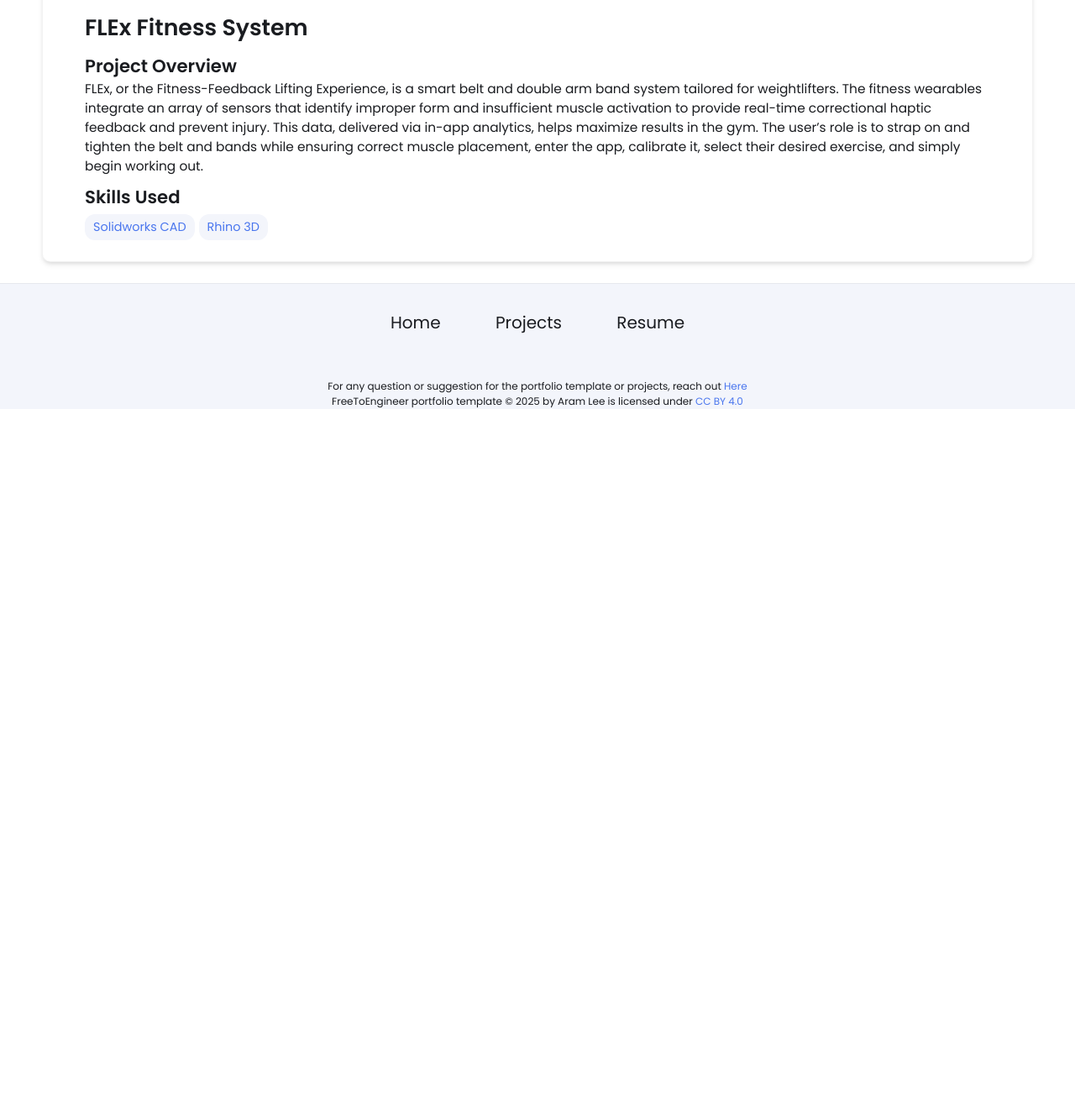
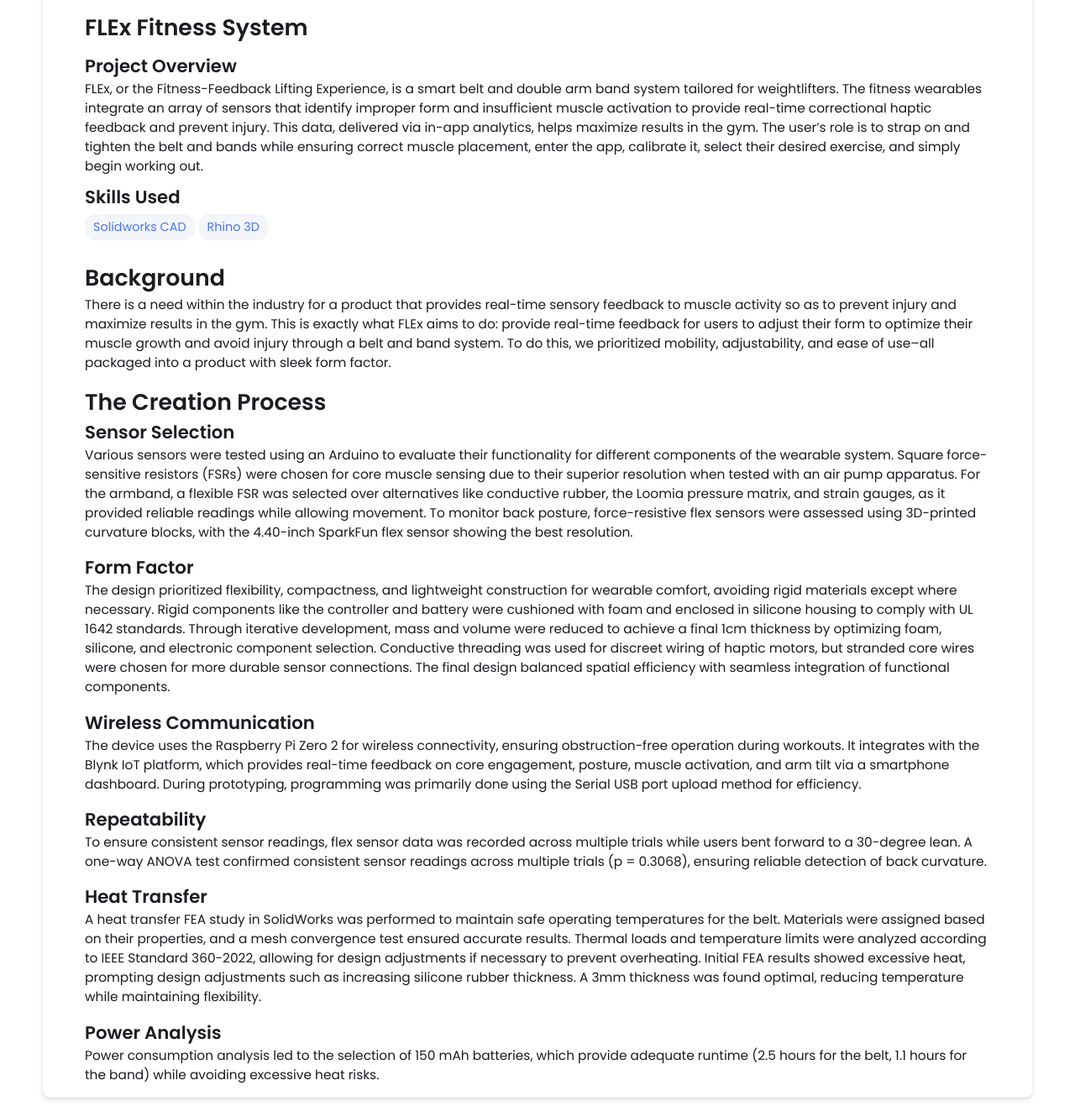
Before and after one commit to kazi-rabbe/kazi-rabbe.github.io, a Jekyll site: the page built from _projects/flex-fitness-system/index.md, in a window 1280 px wide and 1400 px high, scrolled down 424 px, cut to the strip 70-1400 px from the top of the window. Shown: the whole strip at 84% size. Built offline with Jekyll 4.4.1, drawn with Linux system fonts in a browser that asks for light colours; before the commit the page ends 981 px from its top, so only the background shows below that.

Commit message:
Update index.md

```diff
--- a/_projects/flex-fitness-system/index.md
+++ b/_projects/flex-fitness-system/index.md
@@ -7,3 +7,32 @@ skills:
 - Rhino 3D
 main-image: /project.webp
 ---
+
+# Background
+There is a need within the industry for a product
+that provides real-time sensory feedback to muscle activity
+so as to prevent injury and maximize results in the gym. This
+is exactly what FLEx aims to do: provide real-time feedback
+for users to adjust their form to optimize their muscle growth
+and avoid injury through a belt and band system. To do this, we prioritized
+mobility, adjustability, and ease of use--all packaged into a
+product with sleek form factor.
+
+# The Creation Process
+## Sensor Selection
+Various sensors were tested using an Arduino to evaluate their functionality for different components of the wearable system. Square force-sensitive resistors (FSRs) were chosen for core muscle sensing due to their superior resolution when tested with an air pump apparatus. For the armband, a flexible FSR was selected over alternatives like conductive rubber, the Loomia pressure matrix, and strain gauges, as it provided reliable readings while allowing movement. To monitor back posture, force-resistive flex sensors were assessed using 3D-printed curvature blocks, with the 4.40-inch SparkFun flex sensor showing the best resolution.
+
+## Form Factor
+The design prioritized flexibility, compactness, and lightweight construction for wearable comfort, avoiding rigid materials except where necessary. Rigid components like the controller and battery were cushioned with foam and enclosed in silicone housing to comply with UL 1642 standards. Through iterative development, mass and volume were reduced to achieve a final 1cm thickness by optimizing foam, silicone, and electronic component selection. Conductive threading was used for discreet wiring of haptic motors, but stranded core wires were chosen for more durable sensor connections. The final design balanced spatial efficiency with seamless integration of functional components.
+
+## Wireless Communication
+The device uses the Raspberry Pi Zero 2 for wireless connectivity, ensuring obstruction-free operation during workouts. It integrates with the Blynk IoT platform, which provides real-time feedback on core engagement, posture, muscle activation, and arm tilt via a smartphone dashboard. During prototyping, programming was primarily done using the Serial USB port upload method for efficiency.
+
+## Repeatability
+To ensure consistent sensor readings, flex sensor data was recorded across multiple trials while users bent forward to a 30-degree lean. A one-way ANOVA test confirmed consistent sensor readings across multiple trials (p = 0.3068), ensuring reliable detection of back curvature.
+
+## Heat Transfer
+A heat transfer FEA study in SolidWorks was performed to maintain safe operating temperatures for the belt. Materials were assigned based on their properties, and a mesh convergence test ensured accurate results. Thermal loads and temperature limits were analyzed according to IEEE Standard 360-2022, allowing for design adjustments if necessary to prevent overheating. Initial FEA results showed excessive heat, prompting design adjustments such as increasing silicone rubber thickness. A 3mm thickness was found optimal, reducing temperature while maintaining flexibility.
+
+## Power Analysis
+Power consumption analysis led to the selection of 150 mAh batteries, which provide adequate runtime (2.5 hours for the belt, 1.1 hours for the band) while avoiding excessive heat risks.
```
